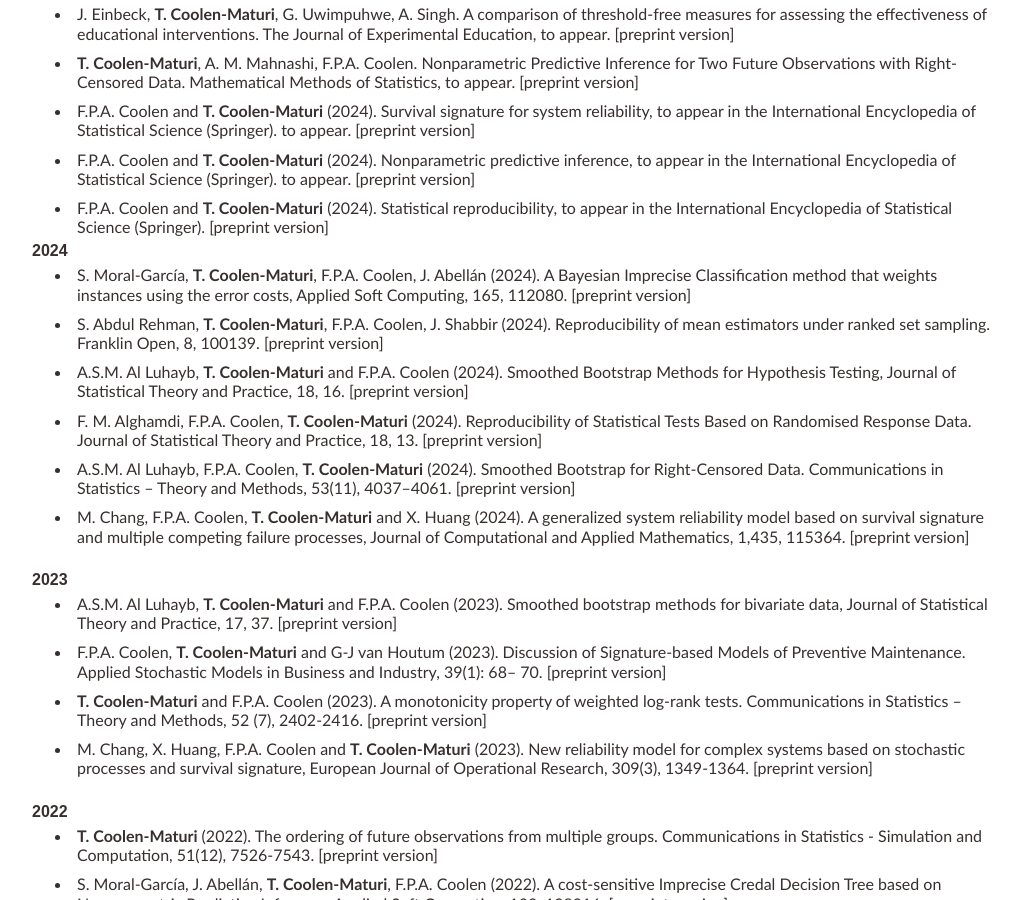
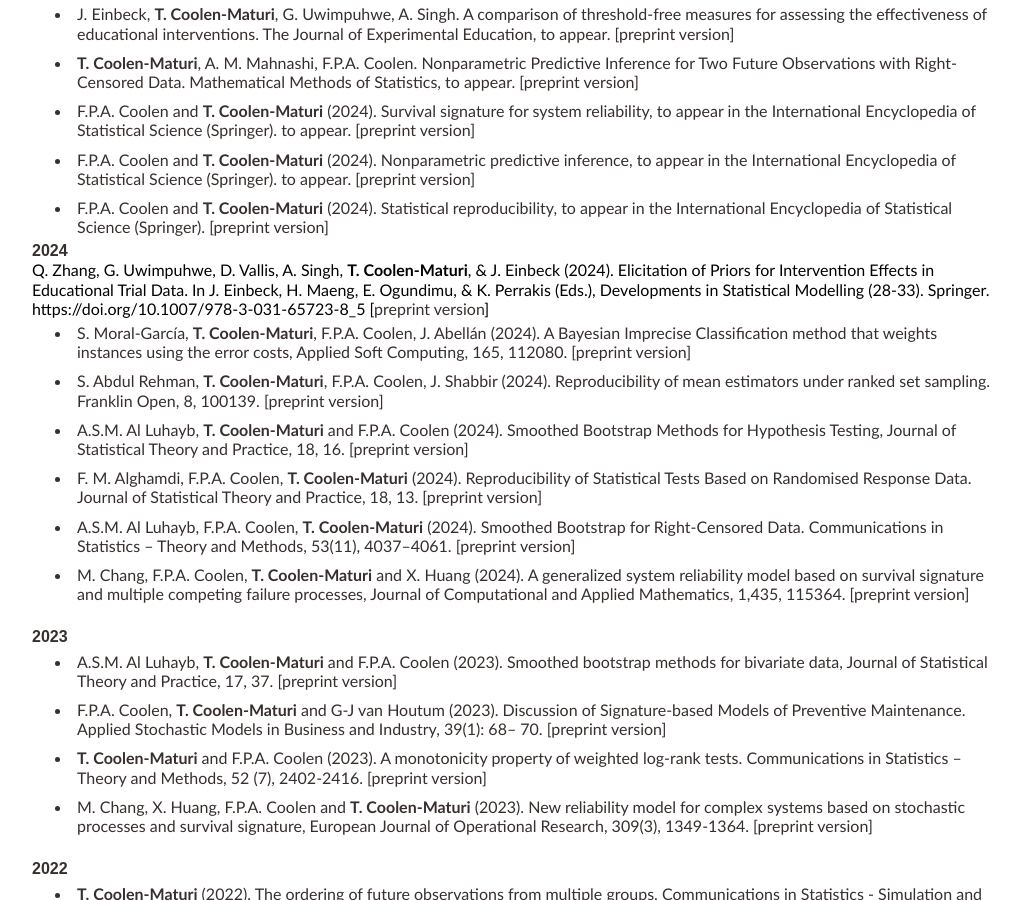
Before and after one commit to tmaturi/tahanimaturi, a Jekyll site: the page built from publications.md, in a window 1280 px wide and 900 px high, scrolled down 316 px. Shown: the whole window, without its empty margins (119-1139 px from the left). Built offline with Jekyll 4.4.1, drawn with Linux system fonts in a browser that asks for light colours; our own code applies the rules of GitHub Pages for plain Markdown files.

Commit message:
Update publications.md

```diff
--- a/publications.md
+++ b/publications.md
@@ -7,6 +7,7 @@ title: Publications
  <br>
 
 ### To appear
+
 
 
 - J. Einbeck, **T. Coolen-Maturi**, G. Uwimpuhwe, A. Singh. A comparison of threshold-free measures for assessing the effectiveness of educational interventions. The Journal of Experimental Education, to appear. [[preprint version](pdfs/EEF_gain_index_paper_JEE.pdf){:target="_blank"}]
@@ -27,6 +28,10 @@ title: Publications
 
 
 ### 2024
+
+Q. Zhang, G. Uwimpuhwe, D. Vallis, A. Singh, **T. Coolen-Maturi**, & J. Einbeck (2024). Elicitation of Priors for Intervention Effects in Educational Trial Data. In J. Einbeck, H. Maeng, E. Ogundimu, & K. Perrakis (Eds.), Developments in Statistical Modelling (28-33). Springer. https://doi.org/10.1007/978-3-031-65723-8_5
+[[preprint version](pdfs/2756630AAM.pdf){:target="_blank"}]
+
 
 - S. Moral-García, **T. Coolen-Maturi**, F.P.A. Coolen, J. Abellán (2024). A Bayesian Imprecise Classification method that weights instances using the error costs, Applied Soft Computing, 165, 112080. [[preprint version](pdfs/ASOC-D-24-01994_R1_DRO.pdf){:target="_blank"}]
 
```
